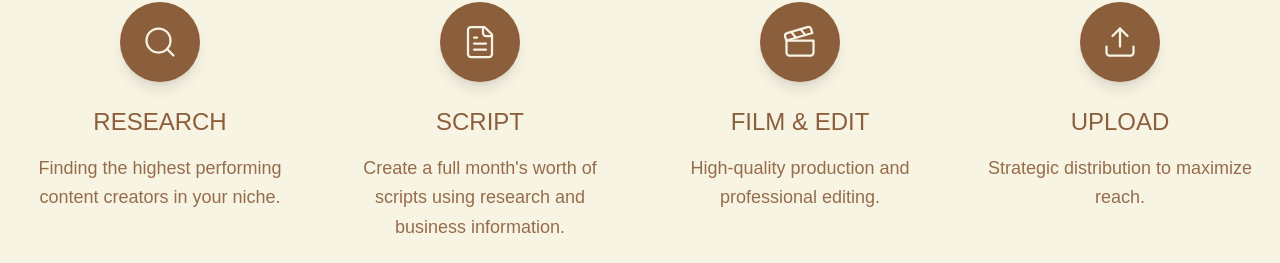
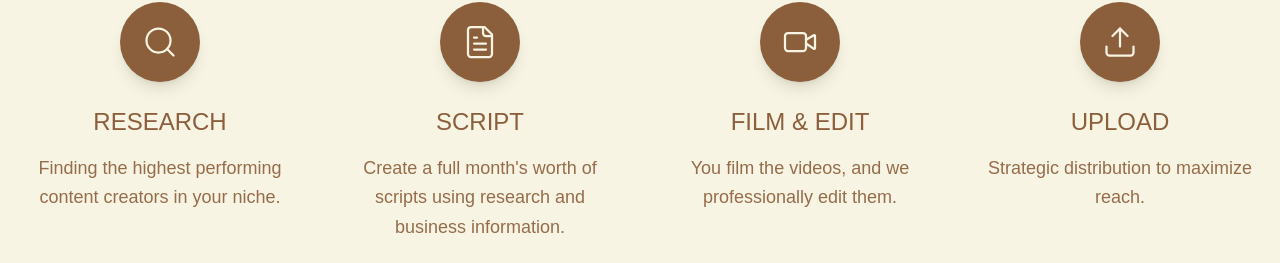
Before and after one commit to VersaceXcodes/website-short-summary-this-uip5, a React (Vite) app in the folder vitereact/: page / in a window 1280 px wide. Shown: the part 1018-1281 px from the top of the page. Built offline with nearby package versions, Linux system fonts and the light colour scheme.

Commit message:
OpenCode: Fix issues found by Stagehand browser testing
- Fixed UI/UX issues
- Improved user experience
- Resolved browser compatibility issues

Automated fixes by OpenCode based on Stagehand test results.

```diff
--- a/vitereact/src/components/ServicesSection.tsx
+++ b/vitereact/src/components/ServicesSection.tsx
@@ -1,5 +1,5 @@
 import React from 'react';
-import { Search, FileText, Clapperboard, Upload } from 'lucide-react';
+import { Search, FileText, Video, Upload } from 'lucide-react';
 import { useNavigate } from 'react-router-dom';
 import { Button } from '@/components/ui/button';
 
@@ -18,8 +18,8 @@ const ServicesSection: React.FC = () => {
     },
     {
       title: "Film & Edit",
-      description: "High-quality production and professional editing.",
-      icon: Clapperboard
+      description: "You film the videos, and we professionally edit them.",
+      icon: Video
     },
     {
       title: "Upload",
```
Also changed, not shown: 2 other files (tests, documents, lock files or other folders).
